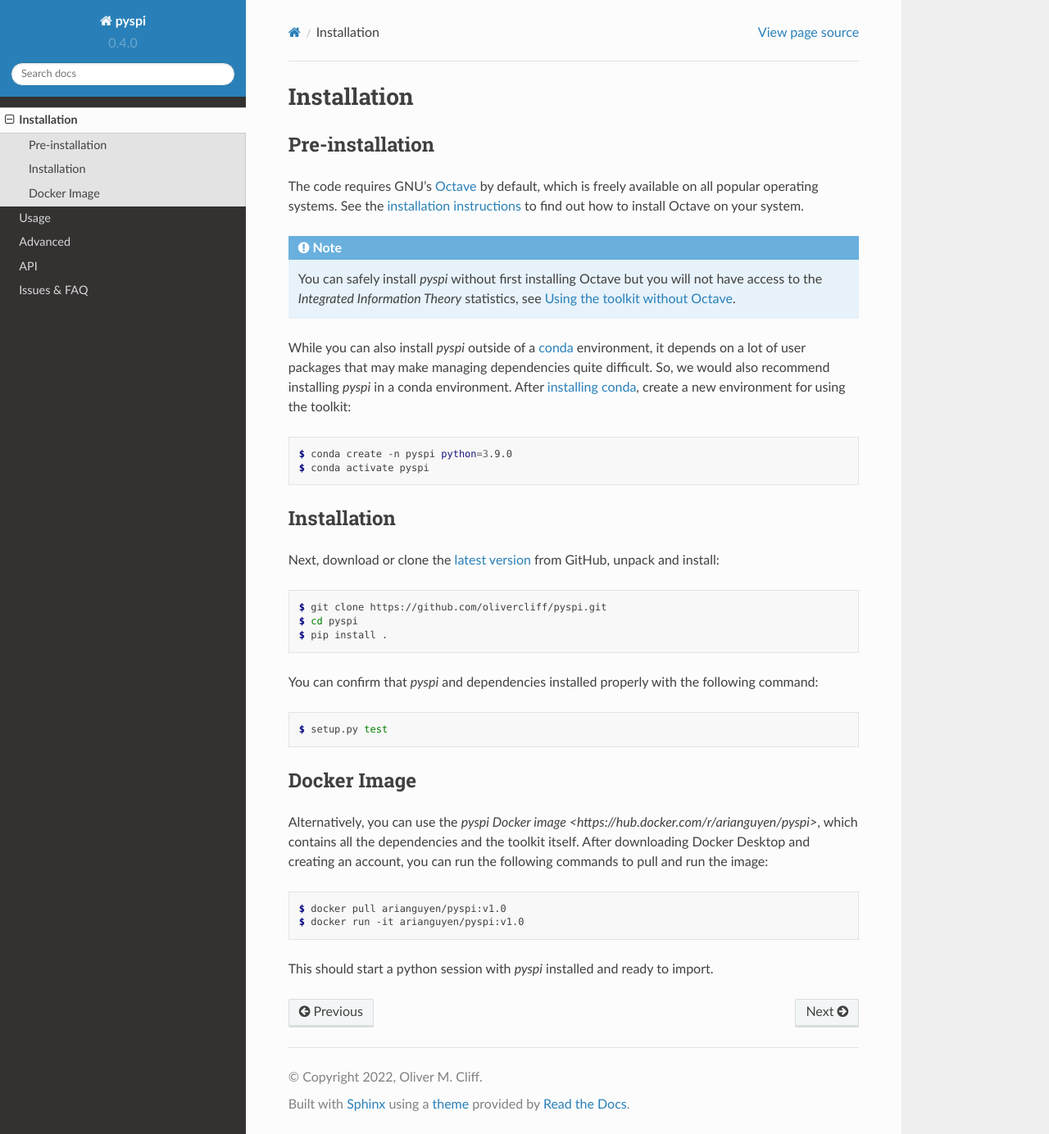
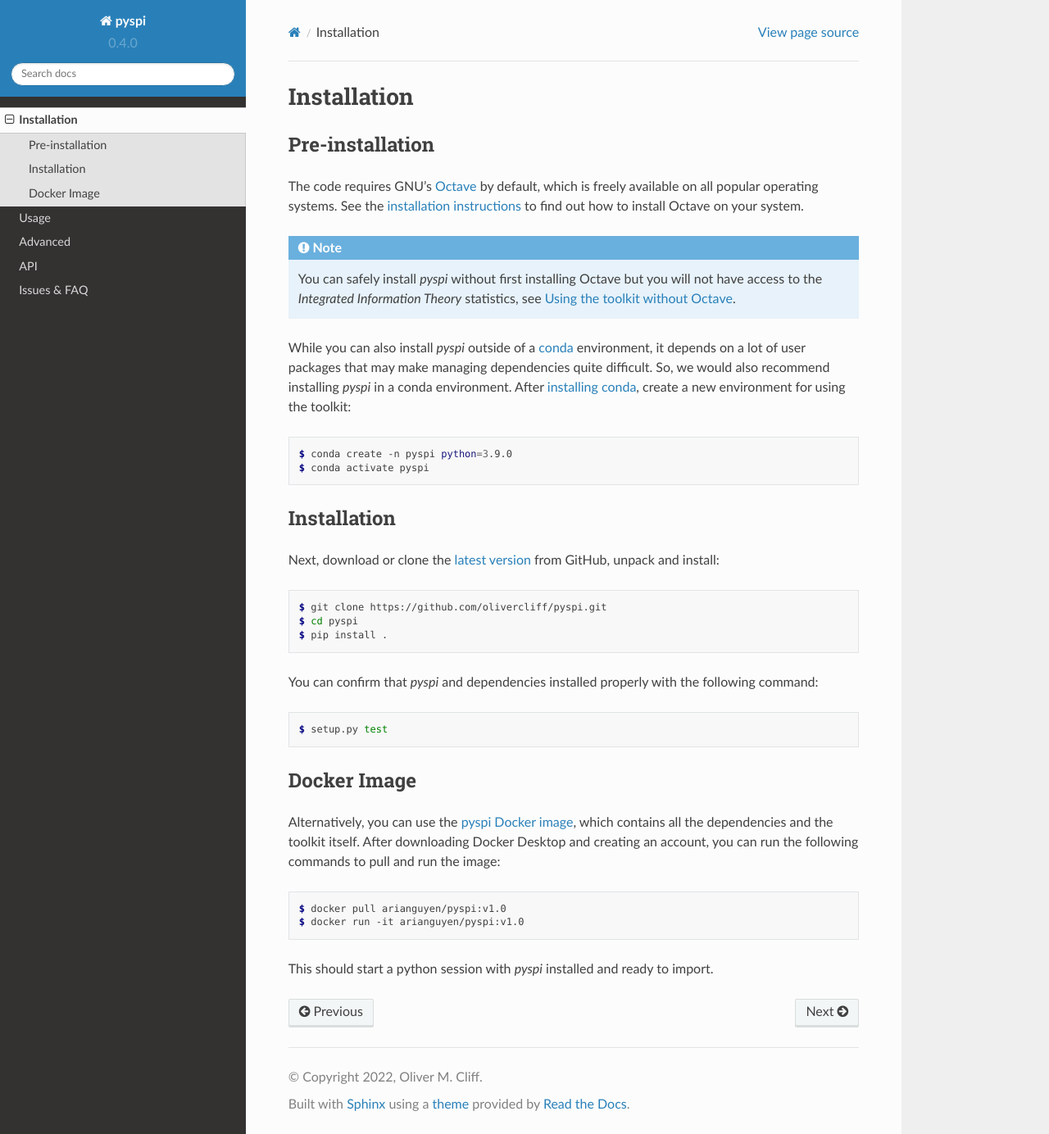
Before and after one commit to DynamicsAndNeuralSystems/pyspi, a Sphinx documentation site: the page built from docs/source/installation.rst, in a window 1280 px wide and 1384 px high. Shown: the whole window at 82% size. Built offline with Sphinx 7.4.7 and the Read the Docs theme 2.0.0, drawn with Linux system fonts in a browser that asks for light colours.

Commit message:
hyperlink syntax underscore :/

```diff
--- a/docs/source/installation.rst
+++ b/docs/source/installation.rst
@@ -40,7 +40,7 @@ You can confirm that `pyspi` and dependencies installed properly with the follow
 Docker Image
 ------------
 
-Alternatively, you can use the `pyspi Docker image <https://hub.docker.com/r/arianguyen/pyspi>`, which contains all the dependencies and the toolkit itself.
+Alternatively, you can use the `pyspi Docker image <https://hub.docker.com/r/arianguyen/pyspi>`_, which contains all the dependencies and the toolkit itself.
 After downloading Docker Desktop and creating an account, you can run the following commands to pull and run the image:
 
 .. code-block:: console
```
